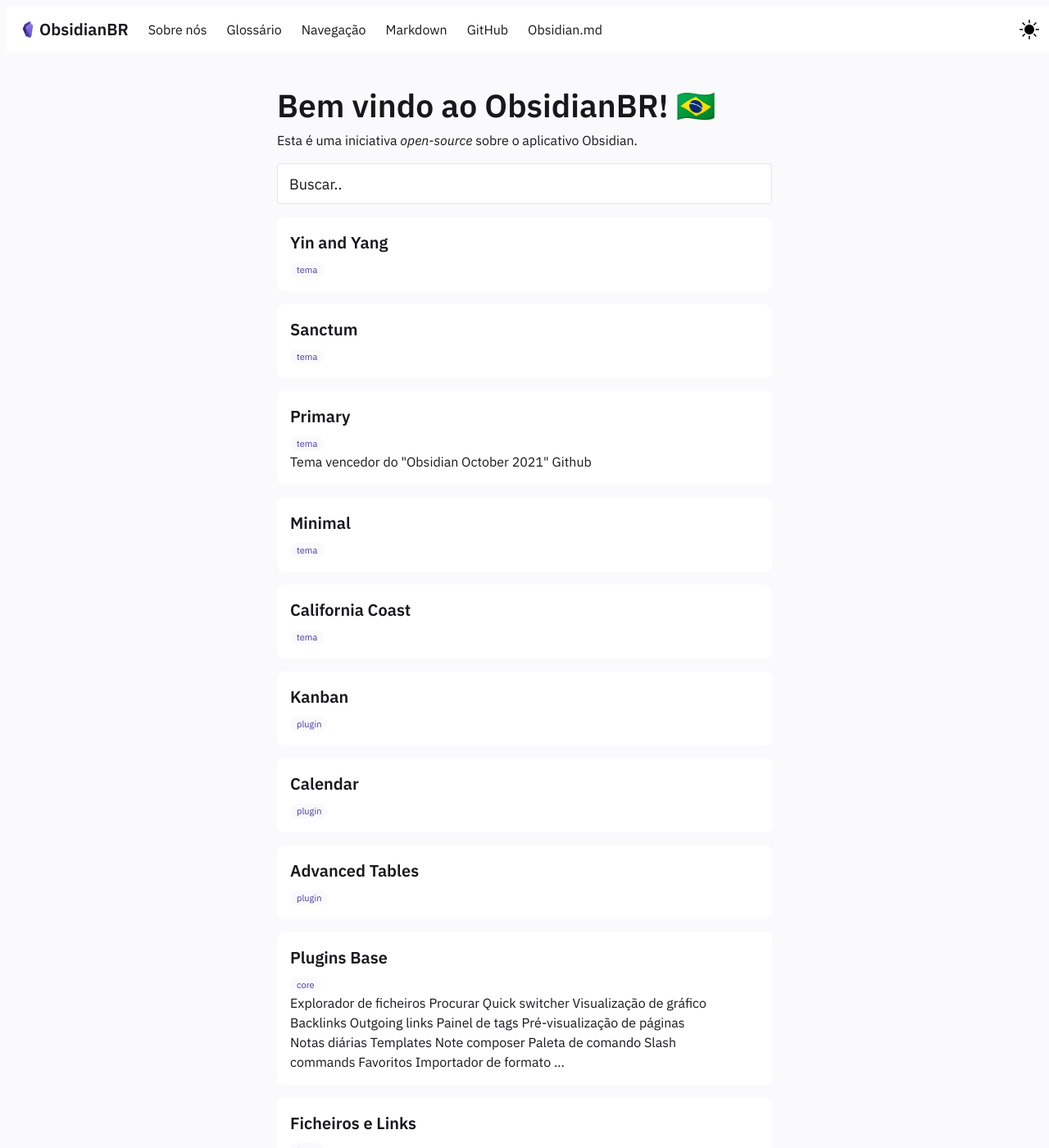
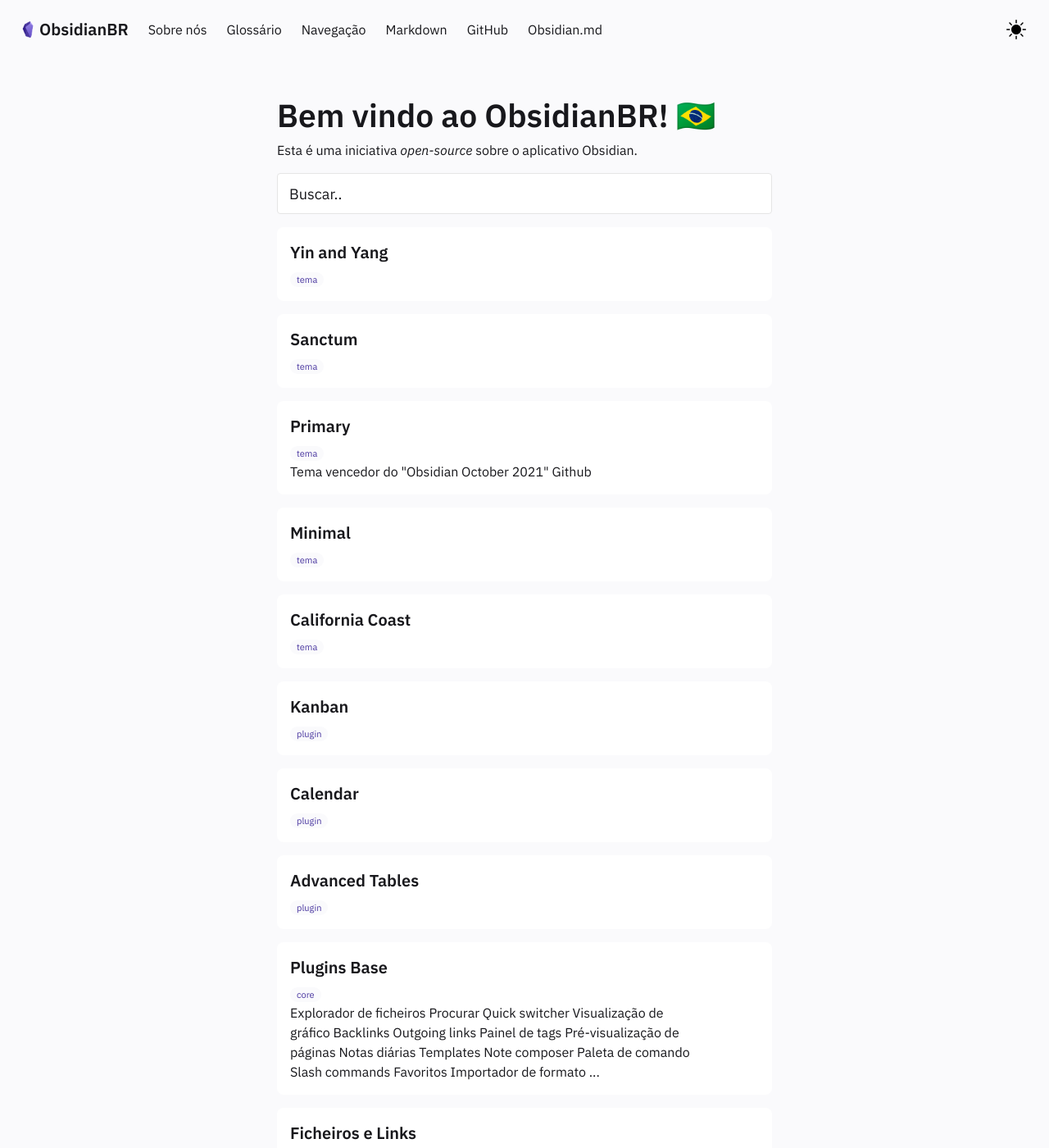
Before and after one commit to obsidianbr/obsidianbr.github.io, a Jekyll site: the page built from pages/index.md, in a window 1280 px wide and 1400 px high. Shown: the whole window at 82% size. Built offline with Jekyll 4.4.1, drawn with Linux system fonts in a browser that asks for light colours.

Commit message:
Update main.css

```diff
--- a/assets/css/main.css
+++ b/assets/css/main.css
@@ -1852,12 +1852,6 @@ a.tag:hover {
   .textarea.has-fixed-size {
     resize: none; }
 
-.cardwrapper{
-    display: grid;
-    grid-template-columns: repeat(3, 1fr);
-    grid-gap: 10px;
-}
-
 .card {
   background-color: var(--bg-main);
   box-shadow: 0 0.5em 1em -0.125em rgba(10, 10, 10, 0.1), 0 0px 0 1px rgba(10, 10, 10, 0.02);
@@ -1918,9 +1912,7 @@ a.tag:hover {
 
 .navbar {
   min-height: 3.25rem;
-  position: fixed;
-  background-color: var(--bg-main);
-  width:100%;
+  position: relative;
   z-index: 30; }
   .navbar.is-white {
     background-color: var(--bg-main);
@@ -3527,7 +3519,7 @@ a.navbar-item,
 .columns {
   margin-left: -0.75rem;
   margin-right: -0.75rem;
-  margin-top: 2rem; }
+  margin-top: -0.75rem; }
   .columns:last-child {
     margin-bottom: -0.75rem; }
   .columns:not(:last-child) {
@@ -3895,15 +3887,15 @@ a.navbar-item,
 @media screen and (min-width: 769px), print {
   .section.is-note .column.is-primary-content,
     .note-page-section {
-      padding: 2rem 3rem;}
+      padding: 3rem 8rem; }
   .note-cards .content {
-    width: 90%; }
+    width: 88%; }
     }
 
 @media screen and (min-width: 769px), print {
   .for-back-home {
     position: absolute;
-    left: -1rem; } }
+    left: 0.7rem; } }
 
 .tag:not(body) {
   padding-left: 1em;
```
